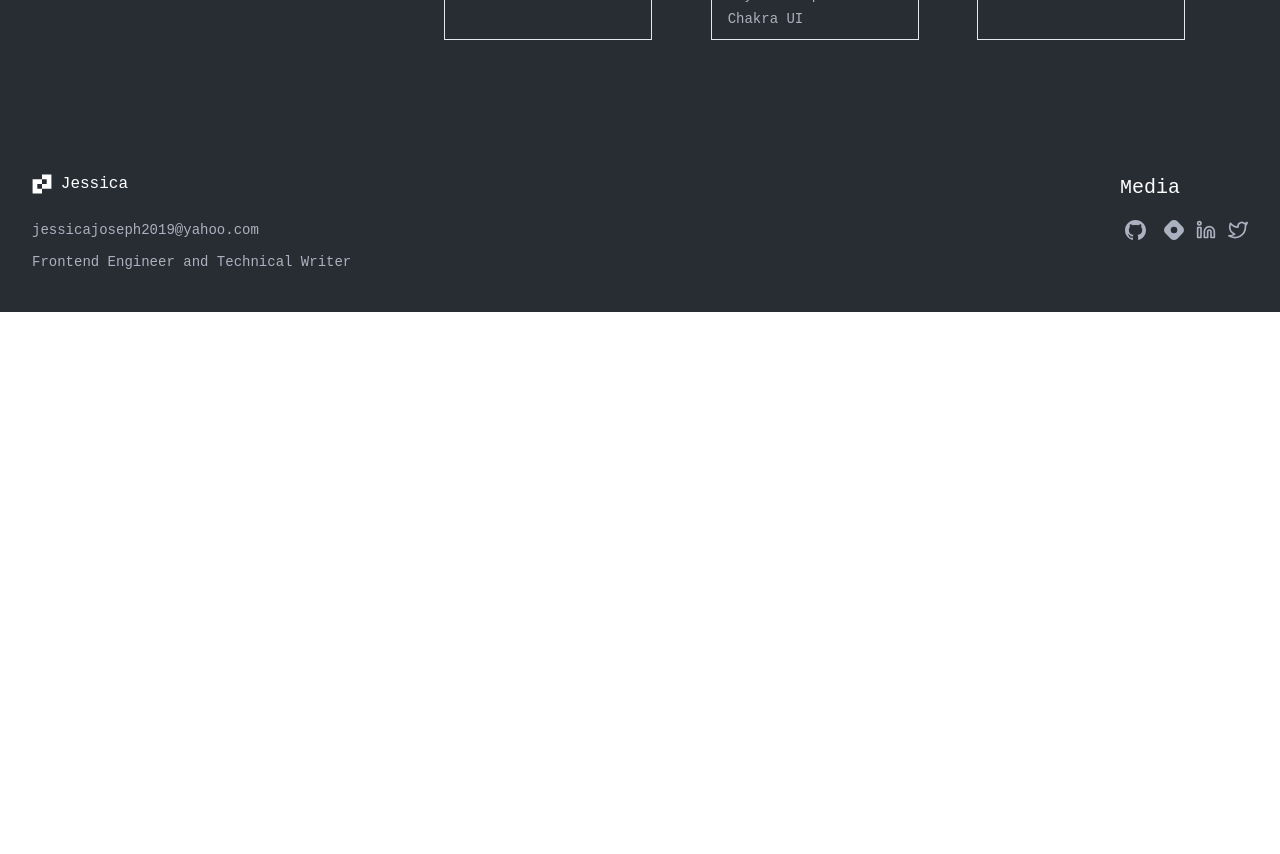
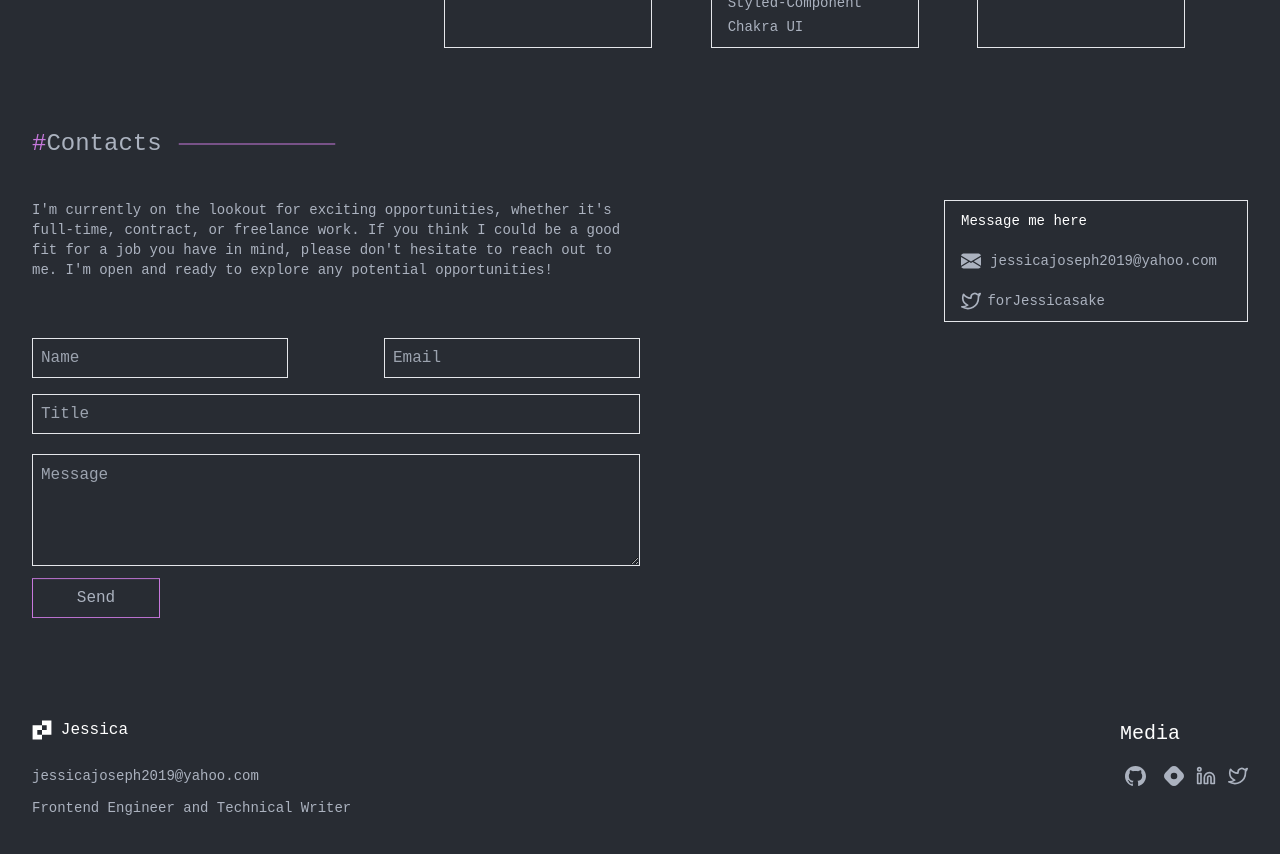
Before and after one commit to ForJessicaSake/Portfolio, a React (Create React App) app: page / in a window 1280 px wide. Shown: the part 1020-1874 px from the top of the page. Before the commit the page ends 1332 px from the top, so only its background shows below. Built offline with nearby package versions, Linux system fonts and the light colour scheme.

Commit message:
feat:contact section user interface completed

```diff
--- /dev/null
+++ b/src/components/Contact.tsx
@@ -0,0 +1,52 @@
+import stroke from "../assets/stroke.svg";
+import email from "../assets/email.svg";
+import { FiTwitter } from "react-icons/fi";
+import Button from "../custom/Button";
+
+const Contact = () => {
+  return (
+    <section className="flex flex-col px-6">
+      <section className="flex justify-around items-center lg:w-3/12 w-72 pb-10">
+        <h1 className="text-2xl">
+          <span className="text-primary ">#</span>Contacts
+        </h1>
+        <figure className="pl-4">
+          <img src={stroke} alt="line" />
+        </figure>
+      </section>
+      <section className="flex lg:flex-row flex-col justify-between text-sm">
+        <div className="w-full lg:w-6/12">
+          <p>
+            I'm currently on the lookout for exciting opportunities, whether
+            it's full-time, contract, or freelance work. If you think I could be
+            a good fit for a job you have in mind, please don't hesitate to
+            reach out to me. I'm open and ready to explore any potential
+            opportunities!
+          </p>
+        </div>
+        <div className="w-full lg:w-3/12 leading-10 border px-4">
+          <h3 className="text-white">Message me here</h3>
+          <figure className="flex w-64 justify-between items-center">
+            <img src={email} alt="email" className ="h-5 w-5"/>
+            jessicajoseph2019@yahoo.com
+          </figure>
+          <figure className="flex w-36 justify-between items-center">
+            <FiTwitter className="h-5 w-5"/>
+            forJessicasake
+          </figure>
+        </div>
+      </section>
+      <form className="flex flex-col w-6/12">
+        <section className="flex lg:flex-row flex-col  justify-between my-4">
+            <input placeholder="Name" className="bg-background border h-10 px-2 py-2 lg:w-64 w-80"/>
+            <input placeholder="Email" className="bg-background border pr-16 h-10 px-2 py-2 lg:mt-0 mt-4 lg:w-64 w-80"/>
+        </section>
+        <input placeholder="Title" className="bg-background border h-10 px-2 py-2 lg:w-full w-80"/>
+        <textarea placeholder="Message" className="bg-background border h-28 flex items-start justify-start px-2 py-2 my-5 lg:w-full w-80"></textarea>
+        <Button text="Send"/>
+      </form>
+    </section>
+  );
+};
+
+export default Contact;
--- a/src/components/Skills.tsx
+++ b/src/components/Skills.tsx
@@ -16,8 +16,8 @@ const Skills = () => {
         </figure>
       </section>
 
-      <section className=" px-5 flex flex-col-reverse lg:flex-row justify-between">
-        <div className="w-full lg:w-3/12 lg:pb-0 pb-10 flex flex-col pr-2">
+      <section className="px-5 flex flex-col-reverse lg:flex-row justify-between">
+        <div className="w-full lg:w-3/12 lg:pb-0 pb-6 flex flex-col pr-2">
           <figure className="flex justify-between pr-10 relative">
             <img src={dots} alt="dots" className="lg:w-11 lg:h-11 w-16 h-16"/>
             <img
@@ -36,7 +36,7 @@ const Skills = () => {
             <img src={square} alt="square" className="lg:w-11 lg:h-11 w-14 h-14" />
           </figure>
         </div>
-        <div className=" grid grid-cols-2 lg:grid-cols-3 gap-4 text-sm w-12/12 lg:w-8/12 lg:pb-0 pb-20">
+        <div className=" grid grid-cols-2 lg:grid-cols-3 gap-4 text-sm w-12/12 lg:w-8/12 lg:pb-0 pb-16">
         <table className="lg:w-52  w-36">
             <tr>
             <th className="border text-start px-4 h-10">Languages</th>
--- a/src/elements/Box.tsx
+++ b/src/elements/Box.tsx
@@ -3,18 +3,18 @@ const Box = () => {
   return (
     <hgroup>
       <section className="flex justify-center relative">
-        <figure className="absolute lg:left-80 left-12 lg:bottom-12 bottom-12">
-            <img src ={quotes} alt ="quotes" className=" w-7 h-7"/>
+        <figure className="absolute lg:left-52 left-10 lg:bottom-12 bottom-20">
+            <img src ={quotes} alt ="quotes" className="lg:h-8 lg:w-8 w-7 h-7"/>
         </figure>
-        <h3 className="border border-dotted border-secondary lg:h-14 h-16 flex justify-center items-center lg:w-6/12 w-10/12 leading-8 lg:text-base text-xs px-1 lg:pl-0 pl-6">
-          I had a dream, I got everything I wanted.
+        <h3 className="border border-dotted border-secondary lg:h-16 h-24 flex justify-center items-center lg:w-8/12 w-10/12 leading-8 lg:text-base text-xs px-1 lg:pl-0 pl-6">
+          Don't ask questions you don't wanna know. Learned my lesson, way too long ago.
         </h3>
-        <figure className="absolute lg:right-80 right-11 lg:top-12 top-12">
-            <img src ={quotes} alt ="quotes" className="lg:h-7 lg:w-7 w-7 h-7"/>
+        <figure className="absolute lg:right-52 right-12 lg:top-12 top-20">
+            <img src ={quotes} alt ="quotes" className="lg:h-8 lg:w-8 w-7 h-7"/>
         </figure>
       </section>
-      <section className="flex justify-end lg:w-9/12 w-11/12">
-        <h3 className="border border-t-0 border-dotted border-secondary h-11 flex justify-center items-center lg:w-3/12 w-5/12 lg:text-base text-xs px-1">
+      <section className="flex justify-end lg:w-10/12 w-11/12">
+        <h3 className="border border-t-0 border-dotted border-secondary h-11 flex justify-center items-center lg:w-2/12 w-5/12 lg:text-base text-xs px-1">
          - Billie Eilish
         </h3>
       </section>
--- a/src/pages/Home.tsx
+++ b/src/pages/Home.tsx
@@ -1,3 +1,4 @@
+import Contact from '../components/Contact'
 import Footer from '../components/Footer'
 import Navbar from '../components/Navbar'
 import Skills from '../components/Skills'
@@ -11,6 +12,7 @@ const Home:React.FC = () => {
     <Header/>
     <Box/>
     <Skills/>
+    <Contact/>
     <Footer/>
     </main>
   )
```
Also changed, not shown: src/assets/email.svg (added).
